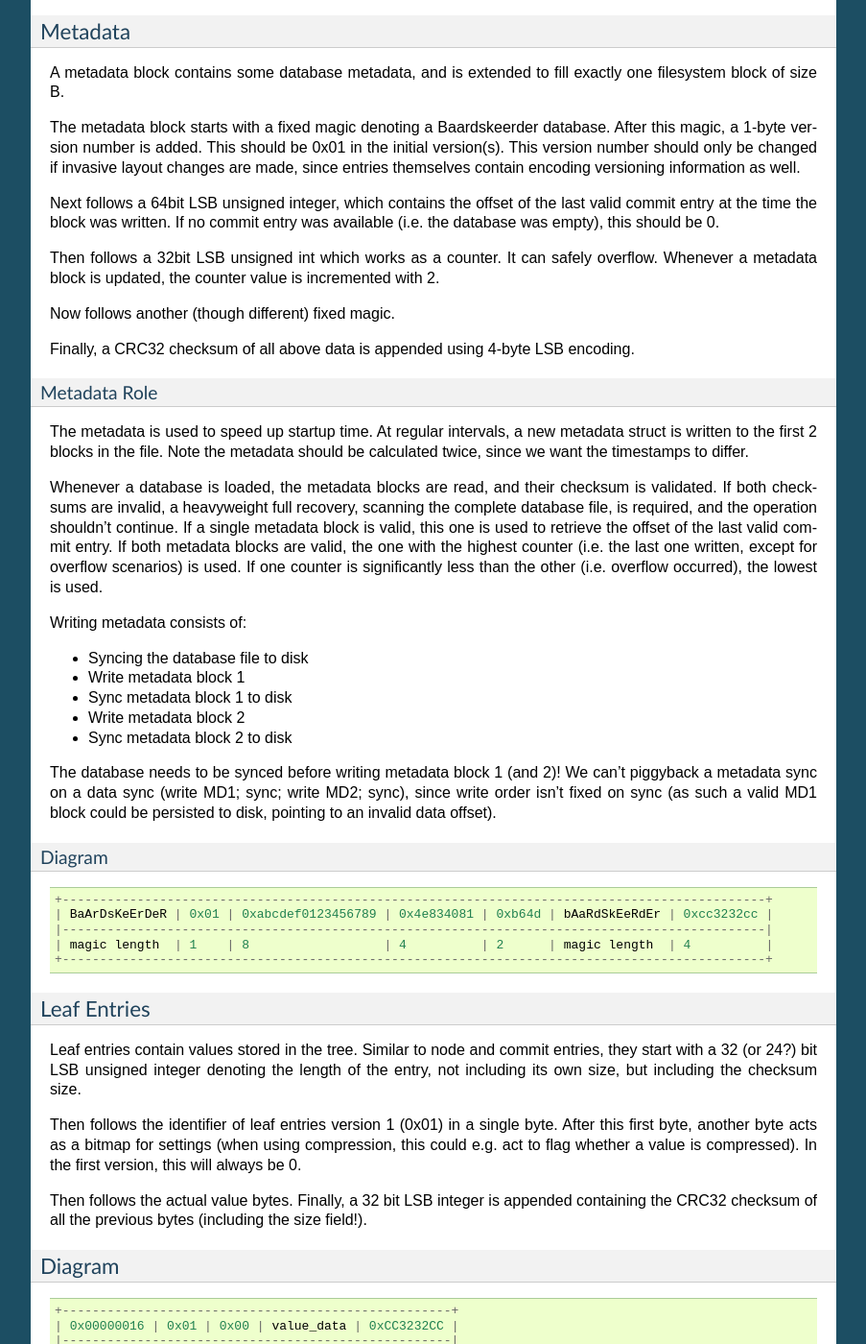
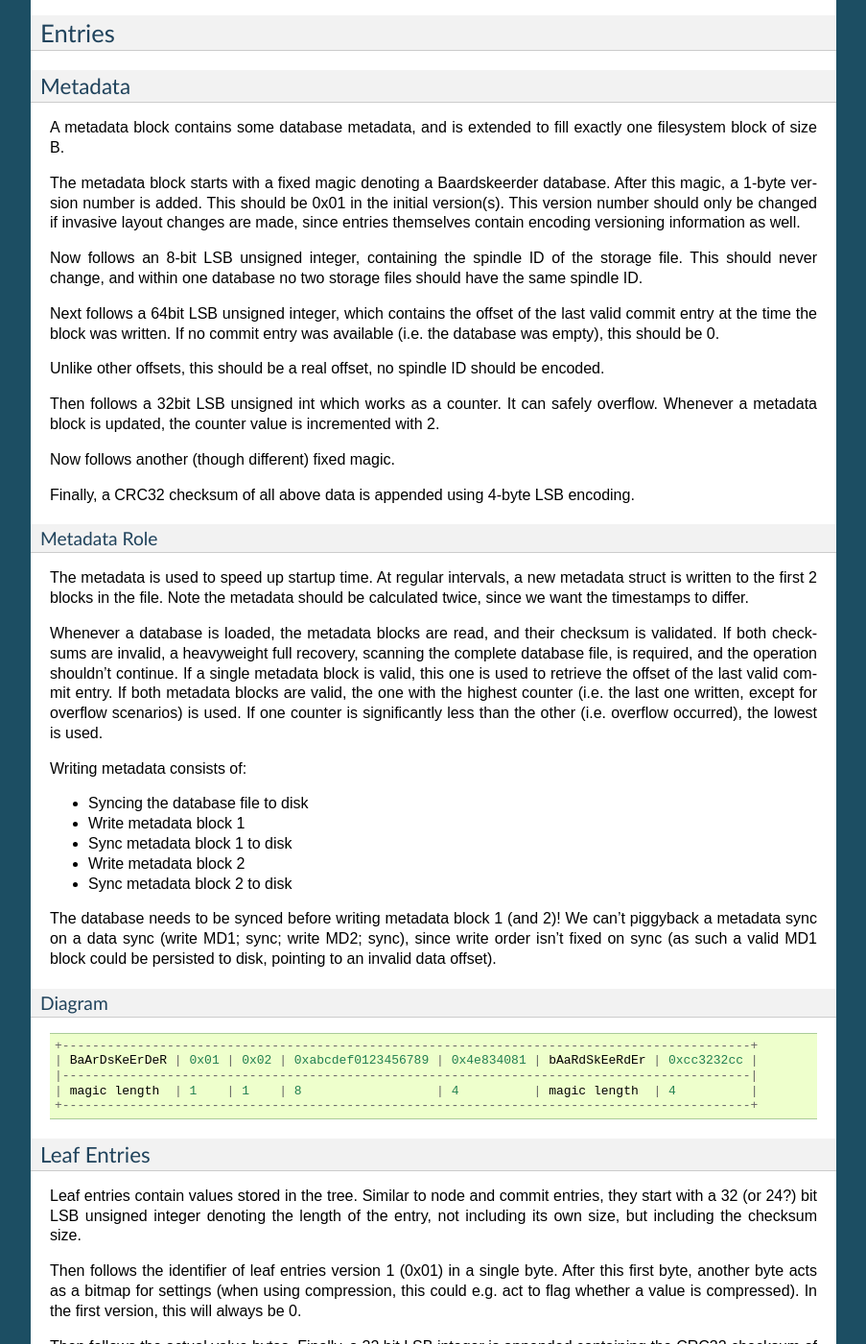
Before and after one commit to Incubaid/baardskeerder, a Sphinx documentation site: the page built from doc/disk_format.rst, in a window 1280 px wide and 1400 px high, scrolled down 524 px. Shown: the whole window at 96% size, without its empty margins (198-1101 px from the left). Built offline with Sphinx 7.4.7, drawn with Linux system fonts in a browser that asks for light colours; some of the changed text lies outside the part shown.

Commit message:
Add spindle ID information and fix metadata diagram

```diff
--- a/doc/disk_format.rst
+++ b/doc/disk_format.rst
@@ -22,6 +22,10 @@ filesystem-dependent and fixed-size, e.g. 4096 bytes), 2 versions of metadata
 are written. After the metadata blocks, serialized leaf, node or commit
 entries are appended.
 
+Whenever in this document a reference is made to a '64-bit file offset', this
+should be interpreted as one 8-bit LSB unsigned integer spindle ID, and 56-bit
+LSB unsigned integer offset in the file used on the specified spindle.
+
 Entries
 -------
 Metadata
@@ -35,9 +39,16 @@ initial version(s). This version number should only be changed if invasive
 layout changes are made, since entries themselves contain encoding versioning
 information as well.
 
+Now follows an 8-bit LSB unsigned integer, containing the spindle ID of the
+storage file. This should never change, and within one database no two storage
+files should have the same spindle ID.
+
 Next follows a 64bit LSB unsigned integer, which contains the offset of the
 last valid commit entry at the time the block was written. If no commit entry
 was available (i.e. the database was empty), this should be 0.
+
+Unlike other offsets, this should be a real offset, no spindle ID should be
+encoded.
 
 Then follows a 32bit LSB unsigned int which works as a counter. It can safely
 overflow. Whenever a metadata block is updated, the counter value is
@@ -81,11 +92,11 @@ Diagram
 
 ::
 
-    +----------------------------------------------------------------------------------------------+
-    | BaArDsKeErDeR | 0x01 | 0xabcdef0123456789 | 0x4e834081 | 0xb64d | bAaRdSkEeRdEr | 0xcc3232cc |
-    |----------------------------------------------------------------------------------------------|
-    | magic length  | 1    | 8                  | 4          | 2      | magic length  | 4          |
-    +----------------------------------------------------------------------------------------------+
+    +--------------------------------------------------------------------------------------------+
+    | BaArDsKeErDeR | 0x01 | 0x02 | 0xabcdef0123456789 | 0x4e834081 | bAaRdSkEeRdEr | 0xcc3232cc |
+    |--------------------------------------------------------------------------------------------|
+    | magic length  | 1    | 1    | 8                  | 4          | magic length  | 4          |
+    +--------------------------------------------------------------------------------------------+
 
 Leaf Entries
 ~~~~~~~~~~~~
```
